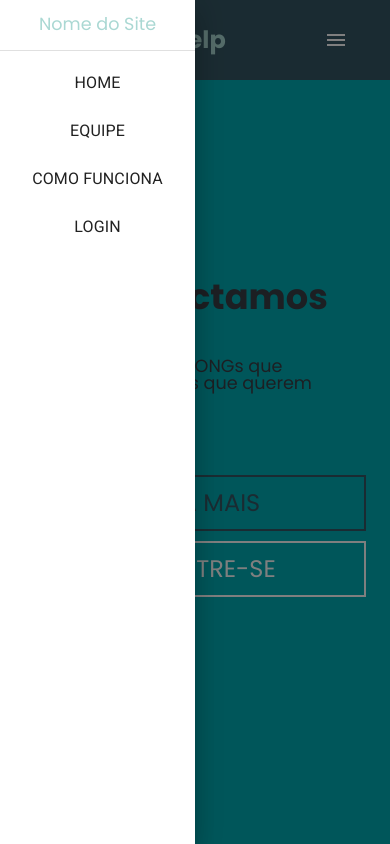
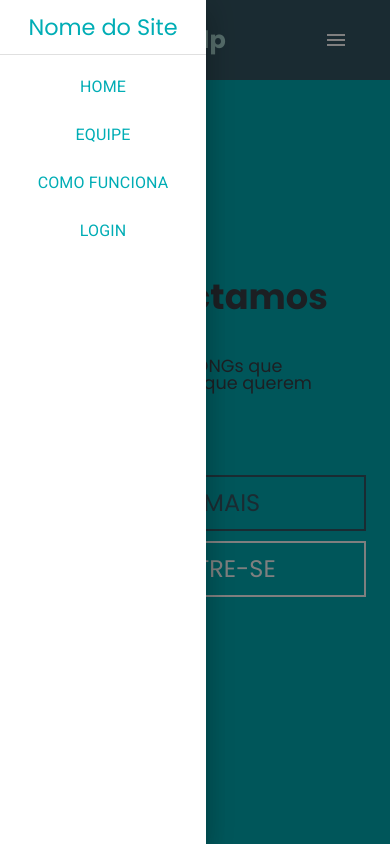
Before and after one commit to Projeto-FrontEnd-M3/Grupo3-FrontEnd-M3, a React (Vite) app: page /home in a window 390 px wide. Both pictures are taken after a click on the button "open drawer". Built offline with nearby package versions, Linux system fonts and the light colour scheme.

Commit message:
feat: add functionality to the hamburger menu buttons

```diff
--- a/src/pages/Home/componentsHome/Header/index.tsx
+++ b/src/pages/Home/componentsHome/Header/index.tsx
@@ -21,8 +21,14 @@ interface Props {
   window?: () => Window;
 }
 
+interface INavigateRoutes {
+  HOME: string;
+  EQUIPE: string;
+  "COMO FUNCIONA": string;
+}
+
 const drawerWidth = "50%";
-const navItems = ["HOME", "EQUIPE", "COMO FUNCIONA", "LOGIN"];
+const navItems = ["HOME", "EQUIPE", "COMO FUNCIONA"];
 
 export const Header = (props: Props) => {
   const { window } = props;
@@ -34,20 +40,39 @@ export const Header = (props: Props) => {
     setMobileOpen(!mobileOpen);
   };
 
+  const navigateRoutes: INavigateRoutes = {
+    HOME: "home",
+    EQUIPE: "equipe",
+    "COMO FUNCIONA": "sobre",
+  };
+
   const drawer = (
     <Box onClick={handleDrawerToggle} sx={{ textAlign: "center" }}>
-      <Text className="nameModal" tag="h1" color="secundary">
+      <Text className="nameModal" fontSize="text1" tag="h1" color="primary">
         Nome do Site
       </Text>
       <Divider />
       <List>
         {navItems.map((item) => (
           <ListItem key={item} disablePadding>
-            <ListItemButton sx={{ textAlign: "center" }}>
+            <ListItemButton
+              onClick={() =>
+                navigate(navigateRoutes[item as keyof INavigateRoutes])
+              }
+              sx={{ textAlign: "center", color: "#00ADB5" }}
+            >
               <ListItemText primary={item} />
             </ListItemButton>
           </ListItem>
         ))}
+        <ListItem key="login" disablePadding>
+          <ListItemButton
+            onClick={() => setActualSectionHome("login")}
+            sx={{ textAlign: "center", color: "#00ADB5" }}
+          >
+            <ListItemText primary="LOGIN" />
+          </ListItemButton>
+        </ListItem>
       </List>
     </Box>
   );
@@ -136,6 +161,7 @@ export const Header = (props: Props) => {
             "& .MuiDrawer-paper": {
               boxSizing: "border-box",
               width: drawerWidth,
+              minWidth: "206px",
             },
           }}
         >
```
